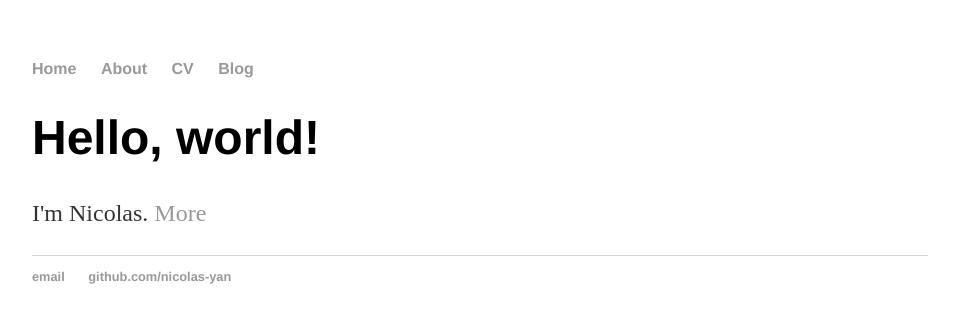
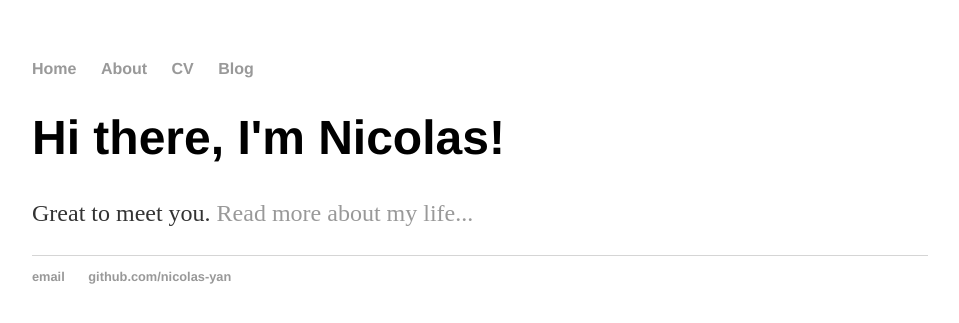
Before and after one commit to nicolas-yan/nicolas-yan.github.io, a Jekyll site: the page built from index.html, in a window 1280 px wide. Shown: the top 323 px of the page, without its empty margins (160-1119 px from the left). Built offline with Jekyll 4.4.1, drawn with Linux system fonts in a browser that asks for light colours.

Commit message:
Update index.html

```diff
--- a/index.html
+++ b/index.html
@@ -1,30 +1,8 @@
-<!DOCTYPE html>
-<html>
-	<head>
-		<title>Nicolas Yan</title>
-		<!-- link to main stylesheet -->
-		<link rel="stylesheet" type="text/css" href="/css/main.css">
-	</head>
-	<body>
-		<nav>
-    		<ul>
-        		<li><a href="/">Home</a></li>
-	        	<li><a href="/about">About</a></li>
-        		<li><a href="/cv">CV</a></li>
-        		<li><a href="/blog">Blog</a></li>
-    		</ul>
-		</nav>
-		<div class="container">
-    		<div class="blurb">
-        		<h1>Hello, world!</h1>
-				<p>I'm Nicolas. <a href="/about">More</a></p>
-    		</div><!-- /.blurb -->
-		</div><!-- /.container -->
-		<footer>
-    		<ul>
-        		<li><a href="mailto:nicolasyan1997@gmail.com">email</a></li>
-        		<li><a href="https://github.com/nicolas-yan">github.com/nicolas-yan</a></li>
-			</ul>
-		</footer>
-	</body>
-</html>
+---
+layout: default
+title: Nicolas Yan
+---
+<div class="blurb">
+	<h1>Hi there, I'm Nicolas!</h1>
+	<p>Great to meet you. <a href="/about">Read more about my life...</a></p>
+</div><!-- /.blurb -->
```
